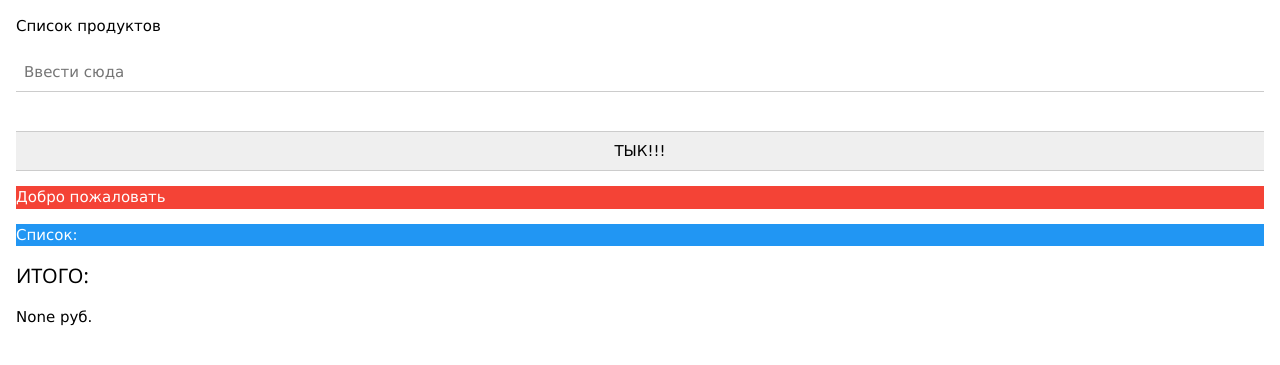
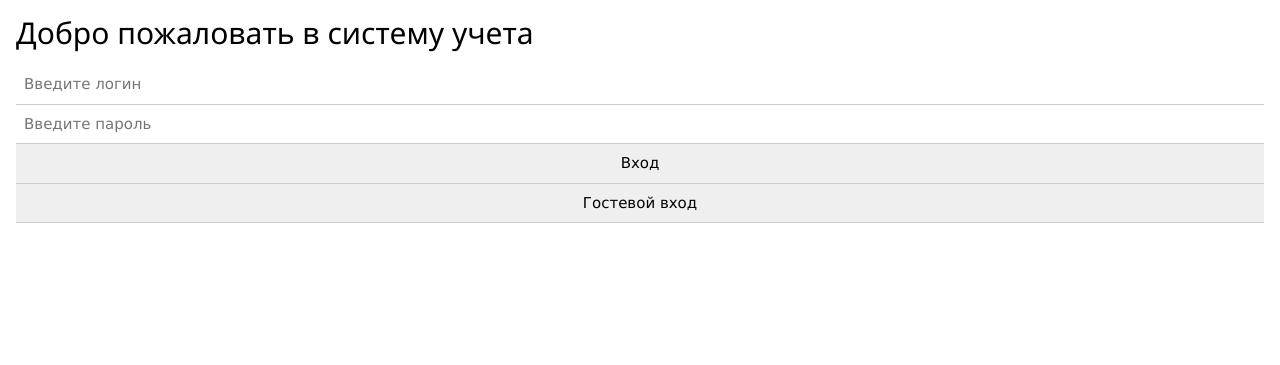
Before and after one commit to leonid1123/pk211-2026, a Flask app: page / in a window 1280 px wide. Shown: the top 365 px of the page. Run offline with Flask 3, Linux system fonts and the light colour scheme; data that the repository does not hold is empty.

Commit message:
логин и пароль

```diff
--- a/main.py
+++ b/main.py
@@ -13,56 +13,17 @@
 cur = conn.cursor()
 
 
-def show_db():
-    cur.execute('SELECT food_name, food_price, id FROM food_list')
-    ans = cur.fetchall()
-    food_lst = []
-    id_lst = []
-    for item in ans:
-        food_lst.append(f"{item['food_name']}, {item['food_price']}р.")
-        id_lst.append(item['id'])
-    return [food_lst, id_lst]
-
-
-def total_sum():
-    cur.execute('SELECT SUM(`food_price`) AS sum FROM `food_list` ')
-    ans = cur.fetchone()
-    return ans['sum']
-
-
 @app.route("/", methods=['POST', 'GET'])
 def main_page():
-    if request.method == 'POST':
-        info = request.form.get('user_input')
-        food_price = request.form.get('price')
-        if info and food_price:
-            sql_txt = 'INSERT INTO food_list(food_name, food_price) VALUES(%s, %s)'
-            new_values = (info, food_price)
-            cur.execute(sql_txt, new_values)
-            conn.commit()
-            return render_template(
-                'index.html',
-                my_list=show_db()[0],
-                info='Элемент добавлен',
-                sum=total_sum(), btn_id=show_db()[1])
-        else:
-            return render_template('index.html',
-                                   my_list=show_db()[0],
-                                   info='Нужно заполнить все поля',
-                                   sum=total_sum(),
-                                   btn_id=show_db()[1])
-    else:
-        return render_template('index.html',
-                               my_list=show_db()[0],
-                               info='Добро пожаловать',
-                               sum=total_sum(),
-                               btn_id=show_db()[1])
+    user = request.form.get('login')
+    login = request.form.get('password')
+    if 'user_login' in request.form.keys():
+        print('Вход пользователя')
+    if 'guest_login' in request.form.keys():
+        print('Вход гостя')
 
+    return render_template('index.html')
 
-@app.route("/<id>", methods=['GET'])
-def del_item(name=None):
-    print(name)
-# разбор get запроса!!!
 
 if __name__ == '__main__':
     app.run(debug=True)
--- a/templates/index.html
+++ b/templates/index.html
@@ -1,26 +1,16 @@
 <!DOCTYPE html>
 <html>
 <head>
-    <title>Flask</title>
+    <title>Вход в систему</title>
     <link rel="stylesheet" href="static/w3.css">
 </head>
 <body class="w3-container">
-    <p>Список продуктов</p>
+<h2>Добро пожаловать в систему учета</h2>
     <form method="POST">
-        <input class="w3-input" type="text" name="user_input" placeholder="Ввести сюда">
-        <input class="w3-input" type="number" name="price">
-        <input class="w3-input" type="submit" value="ТЫК!!!">
+        <input class="w3-input" type="text" name="login" placeholder="Введите логин">
+        <input class="w3-input" type="password" name="password" placeholder="Введите пароль">
+        <input class="w3-input" type="submit" name="user_login" value="Вход">
+        <input class="w3-input" type="submit" name="guest_login" value="Гостевой вход">
     </form>
-    <p class="w3-red">{{info}}</p>
-    <p class="w3-blue">Список:</p>
-    <form method="GET">
-        <ul class="w3-ul">
-            {% for item in my_list %}
-            <li class="w3-padding-large">{{item}}<button value="удалить" name={{btn_id[loop.index0]}} class="w3-button w3-left w3-tiny w3-white w3-border w3-border-red w3-round-large">DEL</button></li>
-            {% endfor %}
-        </ul>
-    </form>
-    <h4>ИТОГО:</h4>
-    <p>{{sum}} руб.</p>
 </body>
 </html>
```
